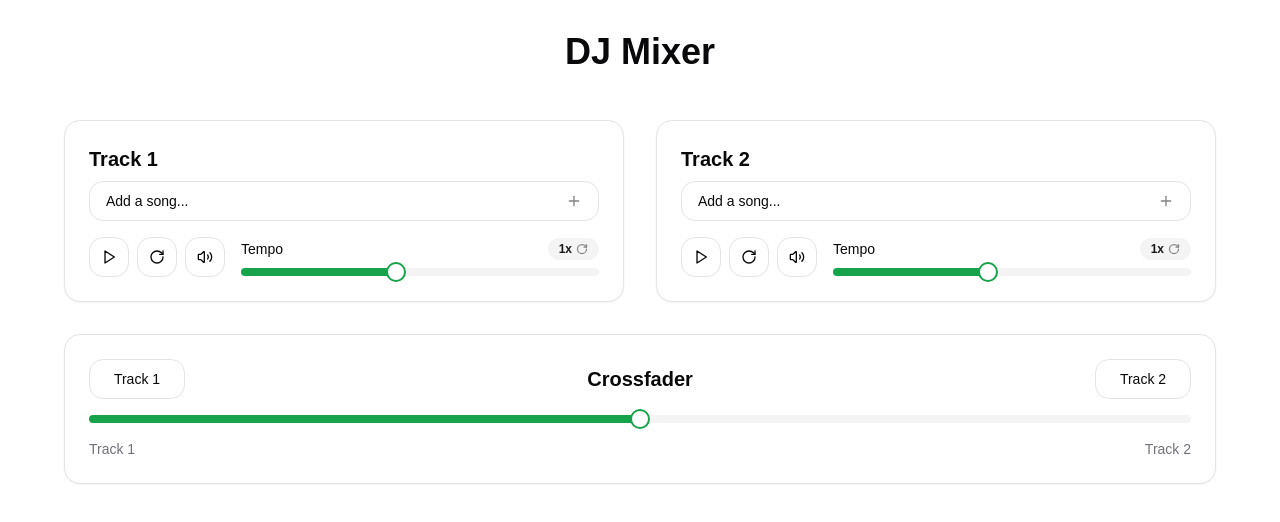
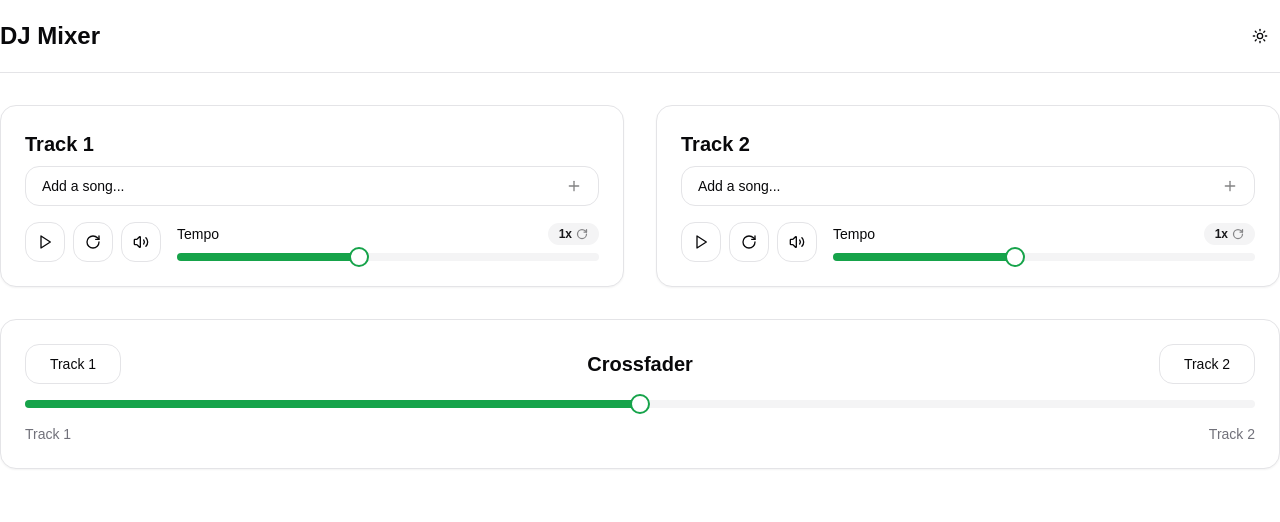
Before and after one commit to ggsingla/dj-mixer, a Next.js app: page / in a window 1280 px wide. Shown: the top 522 px of the page. Built offline with nearby package versions, Linux system fonts and the light colour scheme.

Commit message:
add dark theme support

```diff
--- a/package.json
+++ b/package.json
@@ -32,8 +32,9 @@
     "cmdk": "^1.0.0",
     "fs": "^0.0.1-security",
     "input-otp": "^1.4.2",
-    "lucide-react": "^0.474.0",
+    "lucide-react": "^0.487.0",
     "next": "14.2.23",
+    "next-themes": "^0.4.6",
     "react": "^18",
     "react-dom": "^18",
     "react-youtube": "^10.1.0",
--- a/src/app/layout.tsx
+++ b/src/app/layout.tsx
@@ -1,3 +1,4 @@
+import { Header } from "@/components/header";
 import type { Metadata } from "next";
 import localFont from "next/font/local";
 import "./globals.css";
@@ -15,8 +16,8 @@ const geistMono = localFont({
 });
 
 export const metadata: Metadata = {
-  title: "Create Next App",
-  description: "Generated by create next app",
+  title: "DJ Mixer",
+  description: "A modern DJ mixing application",
 };
 
 export default function RootLayout({
@@ -29,7 +30,10 @@ export default function RootLayout({
       <body
         className={`${geistSans.variable} ${geistMono.variable} antialiased`}
       >
-        <Providers>{children}</Providers>
+        <Providers>
+          <Header />
+          {children}
+        </Providers>
       </body>
     </html>
   );
--- a/src/app/page.tsx
+++ b/src/app/page.tsx
@@ -12,10 +12,8 @@ export default function Home() {
   const player2Ref = useRef<YouTube | null>(null);
 
   return (
-    <div className="min-h-screen p-8 bg-background">
-      <main className="max-w-6xl mx-auto space-y-8">
-        <h1 className="text-4xl font-bold text-center mb-12">DJ Mixer</h1>
-
+    <div className="py-8 bg-background">
+      <main className="container mx-auto space-y-8">
         <div className="grid md:grid-cols-2 gap-8">
           <TrackPlayer
             title="Track 1"
--- a/src/app/providers.tsx
+++ b/src/app/providers.tsx
@@ -1,10 +1,20 @@
 'use client';
 
+import { ThemeProvider } from "next-themes";
 import React from 'react';
 import { RecoilRoot } from 'recoil';
 
 const Providers = ({ children }: { children: React.ReactNode }) => {
-  return <RecoilRoot>{children}</RecoilRoot>;
+  return (
+    <ThemeProvider
+      attribute="class"
+      defaultTheme="system"
+      enableSystem
+      disableTransitionOnChange
+    >
+      <RecoilRoot>{children}</RecoilRoot>
+    </ThemeProvider>
+  );
 };
 
 export default Providers;
--- /dev/null
+++ b/src/components/header.tsx
@@ -0,0 +1,27 @@
+import Link from "next/link";
+import { ThemeToggle } from "./ui/theme-toggle";
+
+export function Header() {
+  return (
+    <header className="w-full border-b">
+      <div className="container mx-auto py-4">
+        <div className="flex items-center justify-between">
+          <Link href="/" className="text-2xl font-bold">
+            DJ Mixer
+          </Link>
+          <div className="flex items-center gap-6">
+            {/* <nav className="flex items-center gap-6">
+              <Link href="/" className="text-sm hover:text-primary transition-colors">
+                Home
+              </Link>
+              <Link href="/about" className="text-sm hover:text-primary transition-colors">
+                About
+              </Link>
+            </nav> */}
+            <ThemeToggle />
+          </div>
+        </div>
+      </div>
+    </header>
+  );
+}
--- /dev/null
+++ b/src/components/ui/theme-toggle.tsx
@@ -0,0 +1,41 @@
+"use client";
+
+import { Monitor, Moon, Sun } from "lucide-react";
+import { useTheme } from "next-themes";
+import { Button } from "./button";
+import {
+  DropdownMenu,
+  DropdownMenuContent,
+  DropdownMenuItem,
+  DropdownMenuTrigger,
+} from "./dropdown-menu";
+
+export function ThemeToggle() {
+  const { setTheme } = useTheme();
+
+  return (
+    <DropdownMenu>
+      <DropdownMenuTrigger asChild>
+        <Button variant="ghost" size="icon">
+          <Sun className="h-5 w-5 rotate-0 scale-100 transition-all dark:-rotate-90 dark:scale-0" />
+          <Moon className="absolute h-5 w-5 rotate-90 scale-0 transition-all dark:rotate-0 dark:scale-100" />
+          <span className="sr-only">Toggle theme</span>
+        </Button>
+      </DropdownMenuTrigger>
+      <DropdownMenuContent align="end">
+        <DropdownMenuItem onClick={() => setTheme("light")}>
+          <Sun className="mr-2 h-4 w-4" />
+          <span>Light</span>
+        </DropdownMenuItem>
+        <DropdownMenuItem onClick={() => setTheme("dark")}>
+          <Moon className="mr-2 h-4 w-4" />
+          <span>Dark</span>
+        </DropdownMenuItem>
+        <DropdownMenuItem onClick={() => setTheme("system")}>
+          <Monitor className="mr-2 h-4 w-4" />
+          <span>System</span>
+        </DropdownMenuItem>
+      </DropdownMenuContent>
+    </DropdownMenu>
+  );
+}
```
Also changed, not shown: 1 other file (tests, documents, lock files or other folders).
